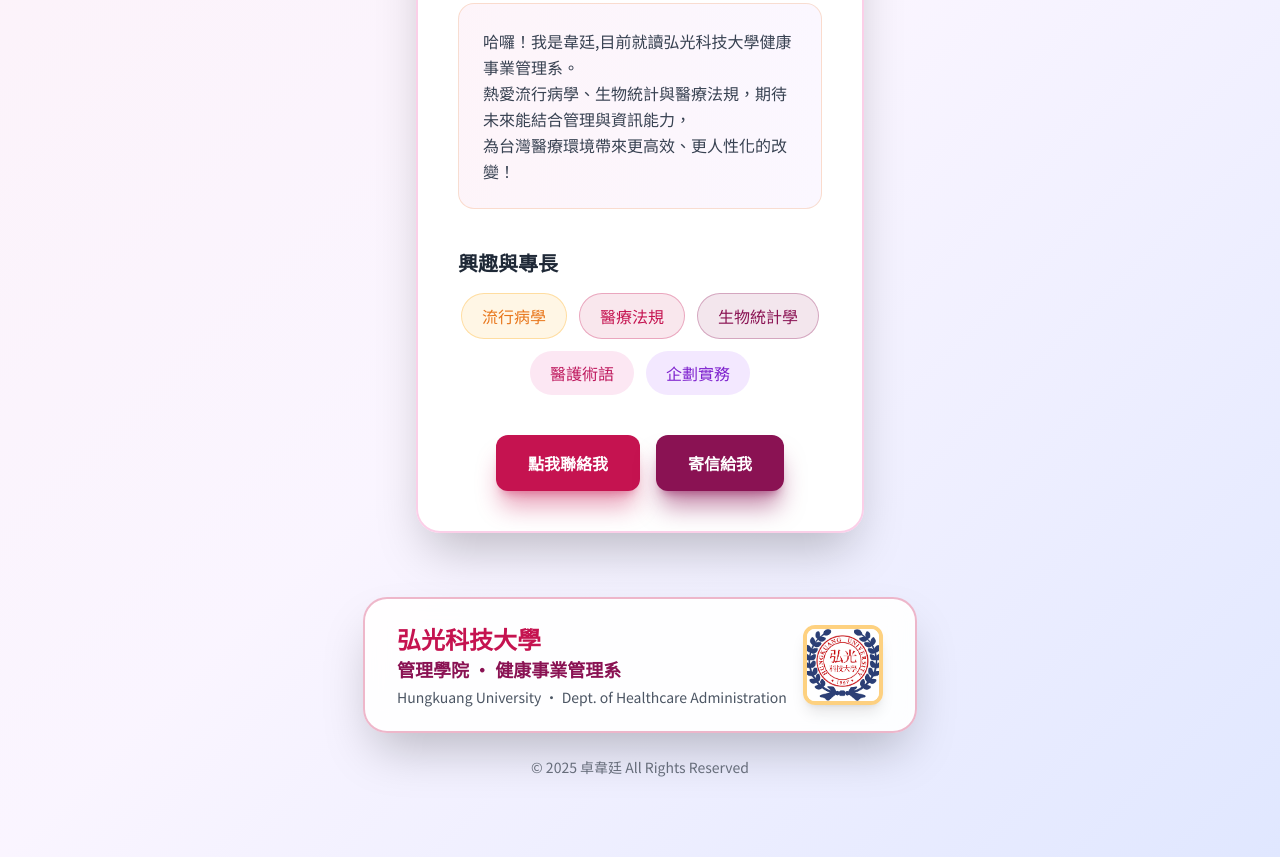
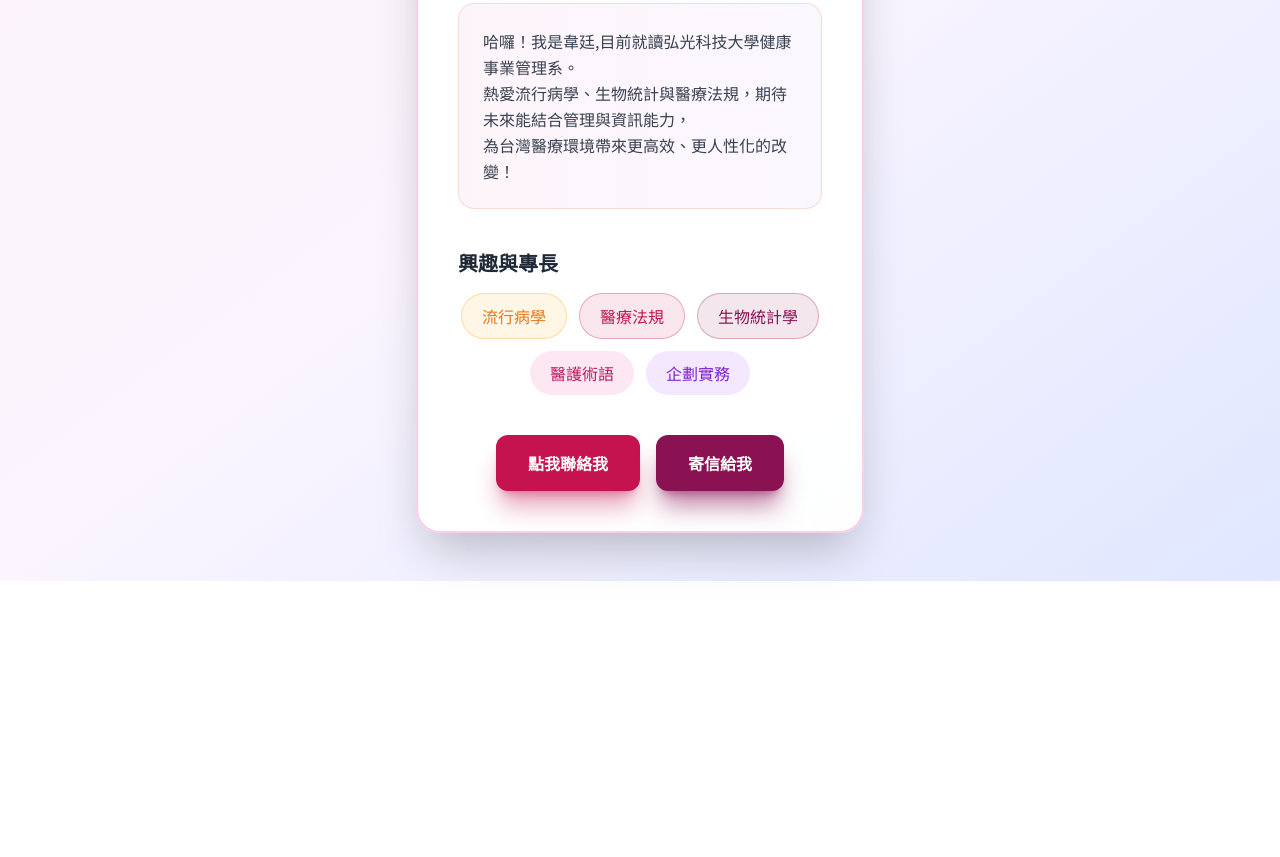
Before and after one commit to wetim2003/wetim2003.github.io, a plain HTML site: page index.html in a window 1280 px wide. Shown: the part 383-1240 px from the top of the page. After the commit the page ends 964 px from the top, so only its background shows below. Drawn offline with nearby package versions, Linux system fonts and the light colour scheme.

Commit message:
Update index.html

```diff
--- a/index.html
+++ b/index.html
@@ -94,20 +94,7 @@
     </div>
   </div>
 
-  <!-- Footer -->
-  <footer class="mt-16 mb-8 text-center">
-    <div class="inline-flex items-center gap-4 px-8 py-6 bg-white/90 backdrop-blur-md rounded-3xl shadow-2xl border-2 border-[#c51350]/30">
-      <div class="text-left">
-        <div class="text-2xl font-bold text-[#c51350]">弘光科技大學</div>
-        <div class="text-lg font-semibold text-[#8a1253]">管理學院 • 健康事業管理系</div>
-        <div class="text-sm text-gray-600 mt-1">Hungkuang University • Dept. of Healthcare Administration</div>
-      </div>
-      <div class="w-20 h-20 rounded-xl overflow-hidden border-4 border-[#fda403]/50 shadow-lg">
-        <img src="下載.png" alt="弘光校徽" class="w-full h-full object-cover"/>
-      </div>
-    </div>
-    <p class="mt-6 text-gray-500 text-sm">© 2025 卓韋廷 All Rights Reserved</p>
-  </footer>
+
 
   <!-- 聯絡表單彈窗 -->
   <dialog id="contactModal" class="rounded-3xl p-0 backdrop:bg-black/70 border-0 shadow-2xl max-w-lg w-full">
```
